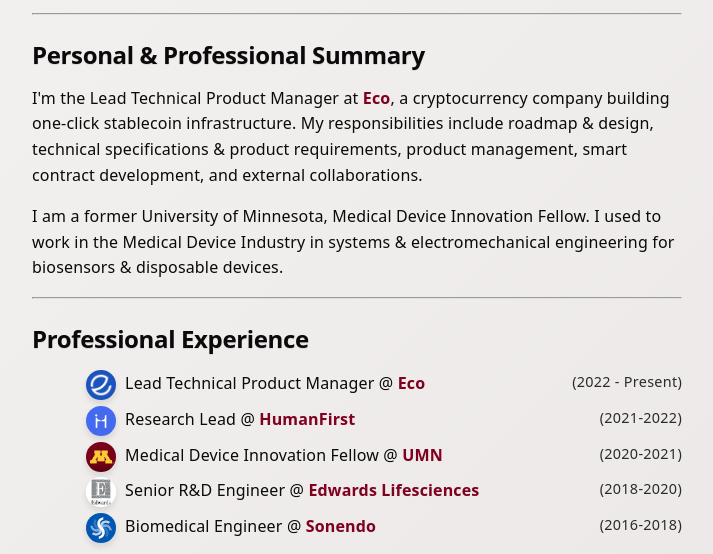
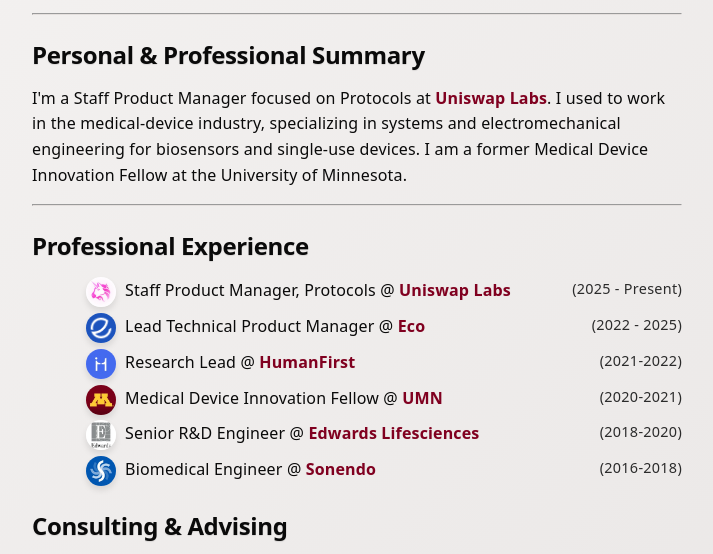
Before and after one commit to christianangelopoulos/angelopoulos.xyz, a website: page src/index.html in a window 1280 px wide. Shown: the part 200-754 px from the top of the page, without its empty margins (283-996 px from the left). Drawn offline with Linux system fonts and the light colour scheme.

Commit message:
more uni changes

```diff
--- a/src/index.html
+++ b/src/index.html
@@ -80,15 +80,11 @@
     <div id="summarySection">
         <h2> Personal & Professional Summary</h2>
         <p>
-            I'm the Lead Technical Product Manager at <a href="https://eco.com">Eco</a>, a cryptocurrency company building
-            one-click stablecoin infrastructure. My responsibilities include roadmap & design, technical specifications
-            & product requirements, product management, smart contract development, and external collaborations.
-        </p>
-        <p>
-            I am a former University of Minnesota, Medical Device Innovation Fellow. I used to work in the Medical
-            Device Industry in systems &amp; electromechanical engineering
-            for biosensors &amp; disposable devices.
-        </p>
+            I'm a Staff Product Manager focused on Protocols at
+            <a href="https://uniswap.org">Uniswap&nbsp;Labs</a>.
+            I used to work in the medical-device industry, specializing in systems and electromechanical
+            engineering for biosensors and single-use devices. I am a former Medical Device Innovation Fellow at the University of Minnesota.
+          </p>
     </div>
 
     <hr>
@@ -100,9 +96,14 @@
             <div>
                 <ul style="list-style-type: none;">
                     <li>
+                        <img src="images/uni.jpeg" class="center">
+                        Staff Product Manager, Protocols @ <a href="https://app.uniswap.org/">Uniswap Labs</a> <span class="date"
+                            style="display:inline-block">(2025 - Present)</span>
+                    </li>
+                    <li>
                         <img src="images/eco.png" class="center">
                         Lead Technical Product Manager @ <a href="https://eco.com/">Eco</a> <span class="date"
-                            style="display:inline-block">(2022 - Present)</span>
+                            style="display:inline-block">(2022 - 2025)</span>
                     </li>
                     <li>
                         <img src="images/hf.jpg" class="center">
```
